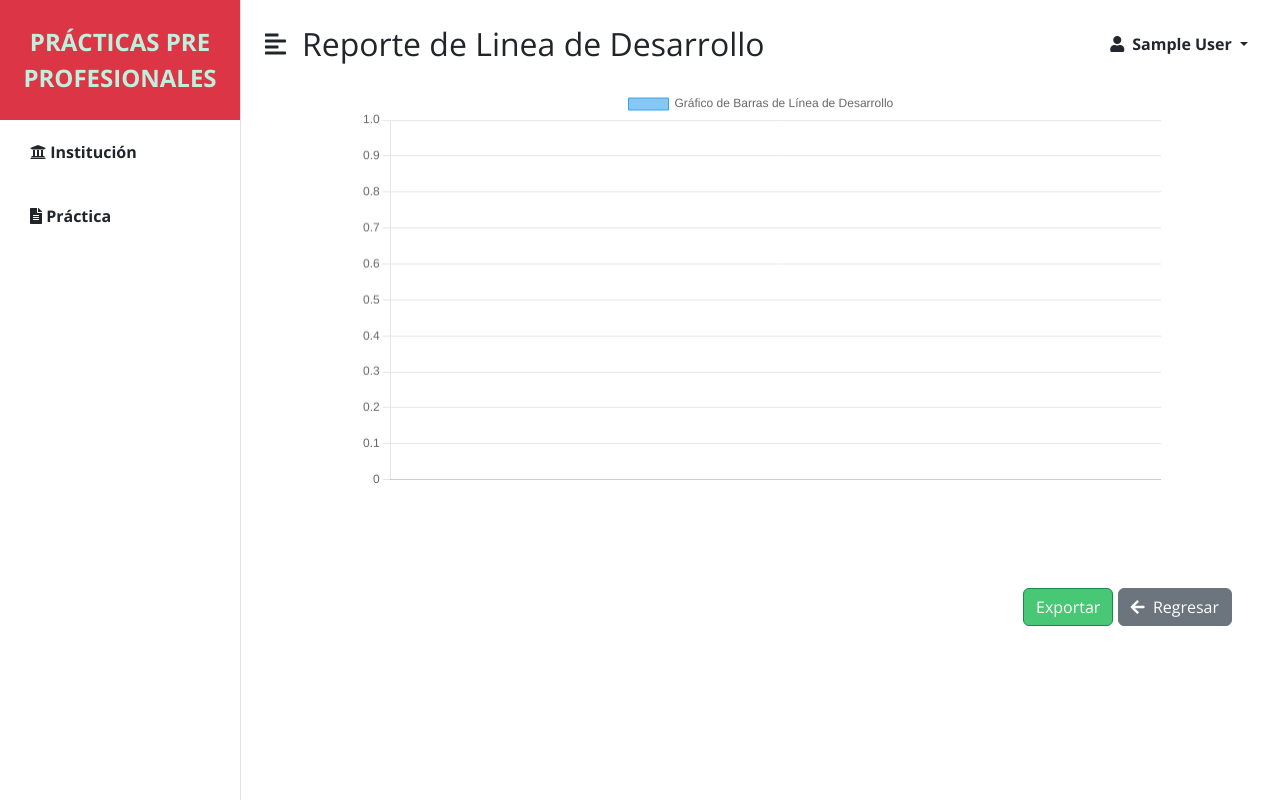
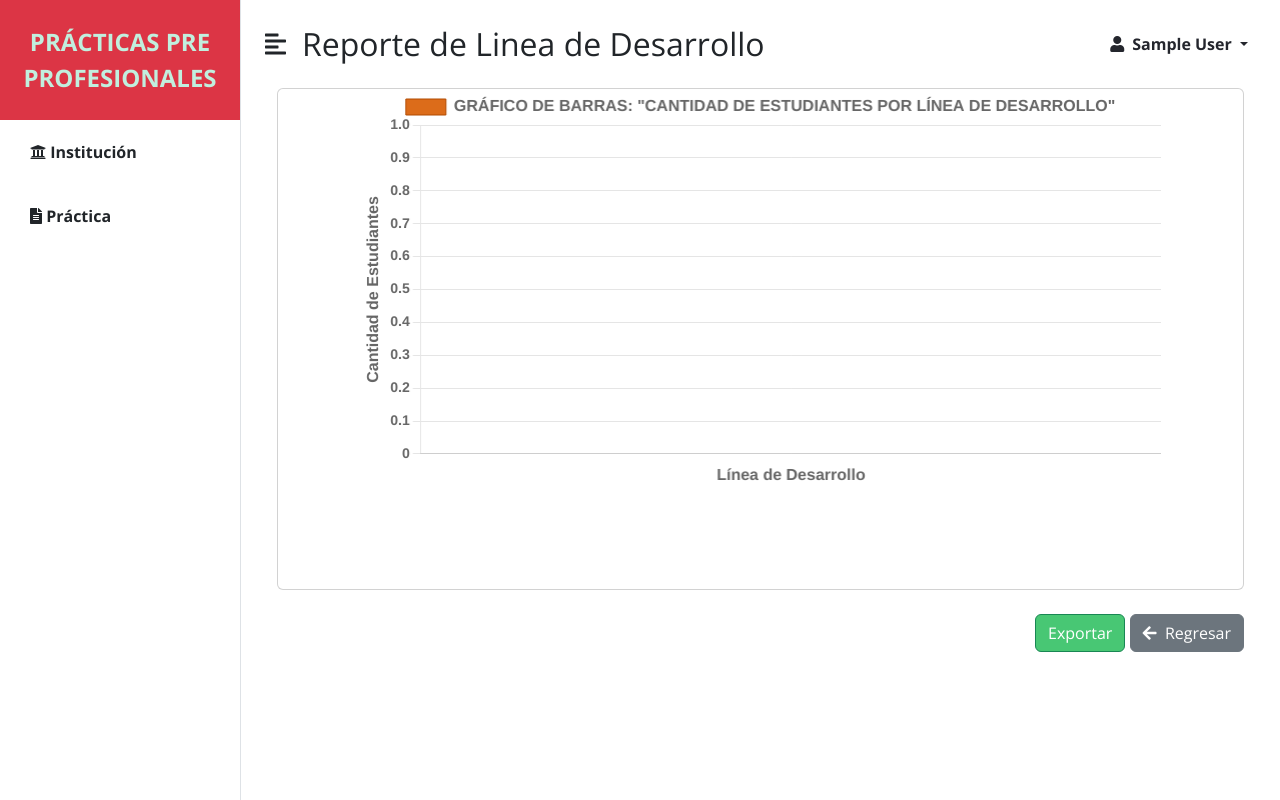
Before and after one commit to AngelAld/proyecto_calidad, a Flask app: page /reporte_lineaDesarrollo in a window 1280 px wide. Run offline with Flask 3, Linux system fonts and the light colour scheme; the visitor is signed in with stand-in values (Sample User, id 1); data that the repository does not hold is empty; some libraries are stand-ins or nearby versions.

Commit message:
reporte-lineaDesarrollo

```diff
--- a/capaDatos/bd.py
+++ b/capaDatos/bd.py
@@ -2,18 +2,18 @@
 import psycopg2
 
 
+# def obtener_conexion():
+#     return psycopg2.connect(host='angelar-3301.postgres.pythonanywhere-services.com',
+#                             port=13301,
+#                             user='super',
+#                             password='PROYECTOCALIDAD',
+#                             database='db_calidad')
+
+
+
 def obtener_conexion():
-    return psycopg2.connect(host='angelar-3301.postgres.pythonanywhere-services.com',
-                            port=13301,
-                            user='super',
-                            password='PROYECTOCALIDAD',
-                            database='db_calidad')
-
-# si no tienen postgres instalado pueden usar esta bd online
-
-# def obtener_conexion():
-#       return psycopg2.connect(host='jelani.db.elephantsql.com',
-#                               port=5432,
-#                               user='nzsbwaov',
-#                               password='KGMLF1yVbv70Y7GqkfPRPVNL0C0GWQ2O',
-#                               database='nzsbwaov')
+      return psycopg2.connect(host='jelani.db.elephantsql.com',
+                              port=5432,
+                              user='nzsbwaov',
+                              password='KGMLF1yVbv70Y7GqkfPRPVNL0C0GWQ2O',
+                              database='nzsbwaov')
--- a/capaPresentacion/lineaDesarrollo/templates/reporte_lineaDesarrollo.html
+++ b/capaPresentacion/lineaDesarrollo/templates/reporte_lineaDesarrollo.html
@@ -2,12 +2,15 @@
 {% block titulo %} Reporte de Linea de Desarrollo {% endblock %}
 {% block contenido %}
 <div class="container">
+  <div class="card">
     <div class="row justify-content-center">
       <div class="col-md-10 mb-10">
         <div class="chart-container" style="height: 500px;">
           <canvas id="barChart"></canvas>
         </div>
       </div>
+    </div>
+  </div><br>
   <div class="row">
     <div class="text-end">
       <input type="button" class="btn btn-success" class="fas fa-save" value="Exportar" onClick="window.print()">
@@ -25,10 +28,9 @@
 
 <script>
 // Gráfico de barras
-var datos = "{{ datos }}";
-var nombresLineas = decodeURIComponent("{{ nombres_lineas }}");
-nombresLineas = JSON.parse(nombresLineas);
-console.log(nombresLineas)
+var datos = {{ datos }};
+var nombresLineas = ({{ nombres_lineas| safe }});
+
 
 var ctxBar = document.getElementById('barChart').getContext('2d');
 var barChart = new Chart(ctxBar, {
@@ -36,14 +38,59 @@
   data: {
     labels: nombresLineas,
     datasets: [{
-      label: 'Gráfico de Barras de Línea de Desarrollo',
-      data: datos,
-      backgroundColor: 'rgba(54, 162, 235, 0.6)',
-      borderColor: 'rgba(54, 162, 235, 1)',
+      label: 'GRÁFICO DE BARRAS: "CANTIDAD DE ESTUDIANTES POR LÍNEA DE DESARROLLO"',
+      data: datos ,
+      backgroundColor: 'rgba(217, 93, 2, 0.9)',
+      borderColor: 'rgba(177, 75, 0, 1)',
       borderWidth: 1
     }]
   },
-  options: {}
+  options: {
+    scales: {
+      x: {
+        title: {
+          display: true,
+          text: 'Línea de Desarrollo', // Título del eje X
+          font: {
+            weight: 'bold', // Letra en negrita
+            size: 16 // Tamaño de la letra en píxeles
+          }
+        },
+        ticks: {
+          font: {
+            weight: 'bold',
+            size: 14
+          }
+        }
+      },
+      y: {
+        title: {
+          display: true,
+          text: 'Cantidad de Estudiantes',
+          font: {
+            weight: 'bold',
+            size: 16
+          }
+        },
+        ticks: {
+          font: {
+            weight: 'bold',
+            size: 14
+          }
+        }
+      }
+    },
+    plugins: {
+      legend: {
+        labels: {
+          font: {
+            weight: 'bold',
+            size: 16
+          }
+        }
+      }
+    }
+  }
 });
 </script>
 
```
Lines whose indentation alone changed are shown as unchanged.
